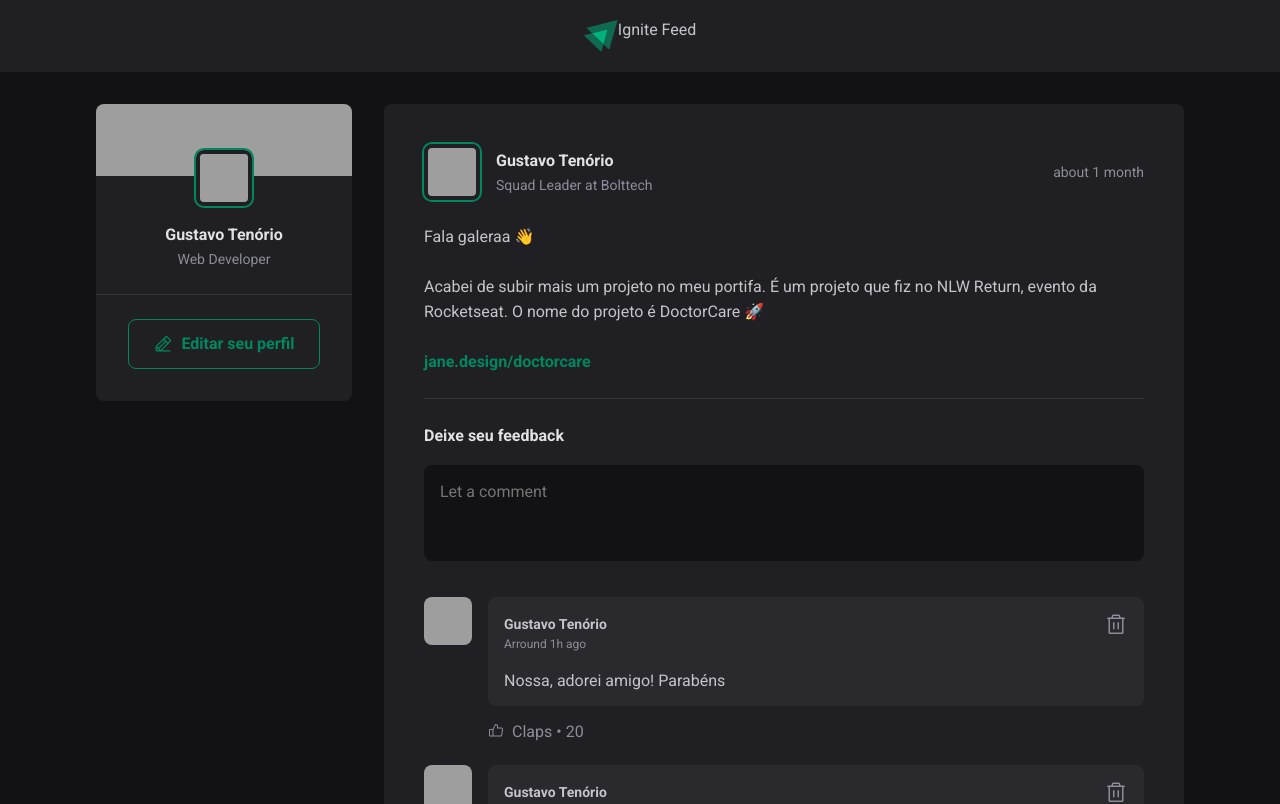
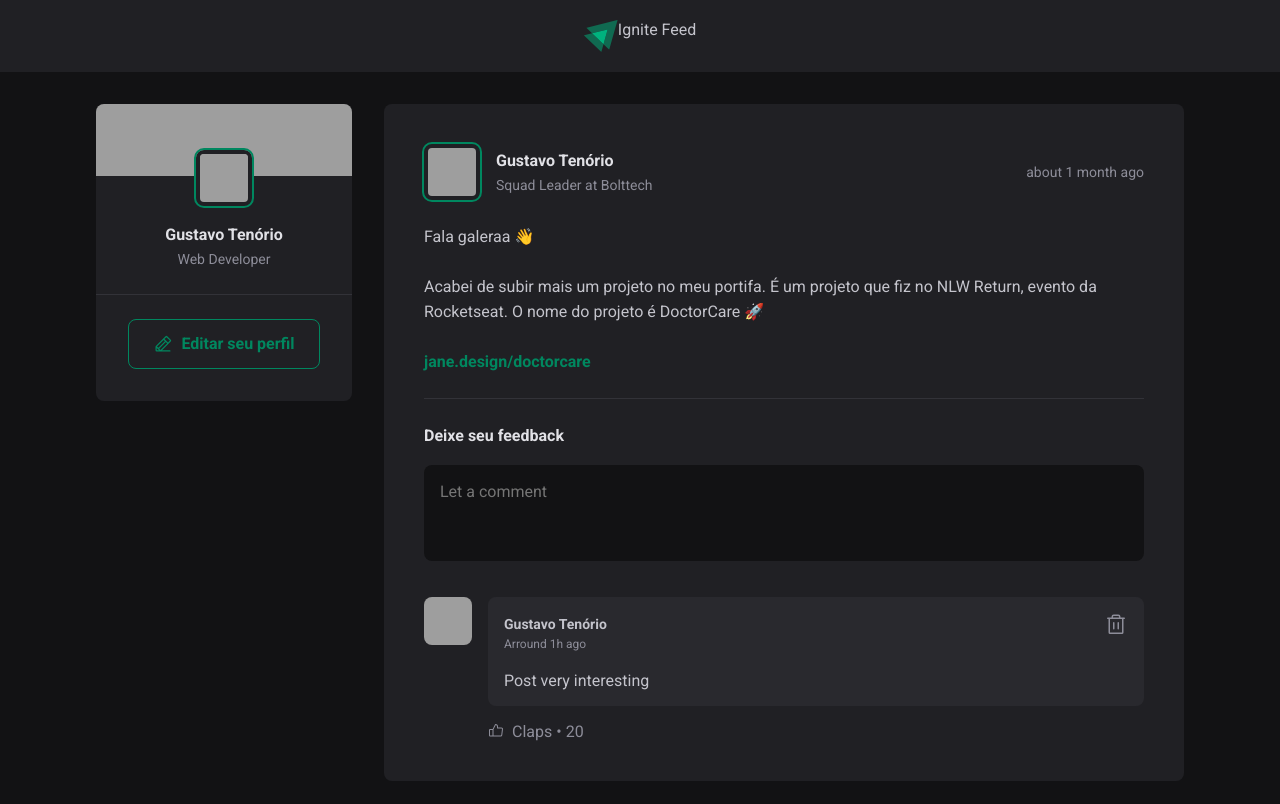
Before and after one commit to gustavohst/IgniteFeed, a React (Vite) app in the folder ignite-feed/: page / in a window 1280 px wide. Shown: the top 804 px of the page. Built offline with nearby package versions, Linux system fonts and the light colour scheme; grey boxes are pictures that could not be loaded.

Commit message:
Improve the comments with useStates

```diff
--- a/ignite-feed/src/components/Comment.jsx
+++ b/ignite-feed/src/components/Comment.jsx
@@ -3,7 +3,7 @@
 import { ThumbsUp } from "@phosphor-icons/react";
 import { Avatar } from "./Avatar";
 
-export function Comment() {
+export function Comment({ content }) {
   return (
     <div className={styles.comment}>
       <Avatar hasBorder={false} src="https://github.com/gustavohst.png" />
@@ -22,7 +22,7 @@
               <Trash size={24} />
             </button>
           </header>
-          <p>Nossa, adorei amigo! Parabéns</p>
+          <p>{content}</p>
         </div>
         <footer>
           <button>
--- a/ignite-feed/src/components/Post.jsx
+++ b/ignite-feed/src/components/Post.jsx
@@ -7,7 +7,8 @@
 import { useState } from "react";
 
 export function Post({ author, publishedAt, content }) {
-  const [comments, setComments] = useState([1, 2]);
+  const [comments, setComments] = useState(["Post very interesting"]);
+  const [newCommentText, setNewCommentText] = useState("");
 
   const publishedDateFormatted = format(publishedAt, "LLLL d 'at' HH:mm'h'", {
     locale: enUS,
@@ -15,14 +16,19 @@
 
   const publishedDateRelativeToNow = formatDistanceToNow(publishedAt, {
     locale: enUS,
+    addSuffix: true,
   });
 
   function handleCreateNewComent() {
     event.preventDefault();
 
-    setComments([...comments, comments.length + 1]);
+    setComments([...comments, newCommentText]);
+    setNewCommentText("");
+  }
 
-    console.log(comments);
+  function handleNewCommentChange() {
+    console.log(event.target.value);
+    setNewCommentText(event.target.value);
   }
 
   return (
@@ -58,7 +64,12 @@
       <form onSubmit={handleCreateNewComent} className={styles.commentForm}>
         <strong>Deixe seu feedback</strong>
 
-        <textarea placeholder="Let a comment" />
+        <textarea
+          name="comment"
+          placeholder="Let a comment"
+          value={newCommentText}
+          onChange={handleNewCommentChange}
+        />
 
         <footer>
           <button type="submit">Publish</button>
@@ -66,8 +77,8 @@
       </form>
 
       <div className={styles.commentList}>
-        {comments.map(() => {
-          return <Comment />;
+        {comments.map((comment) => {
+          return <Comment content={comment} />;
         })}
       </div>
     </article>
```
